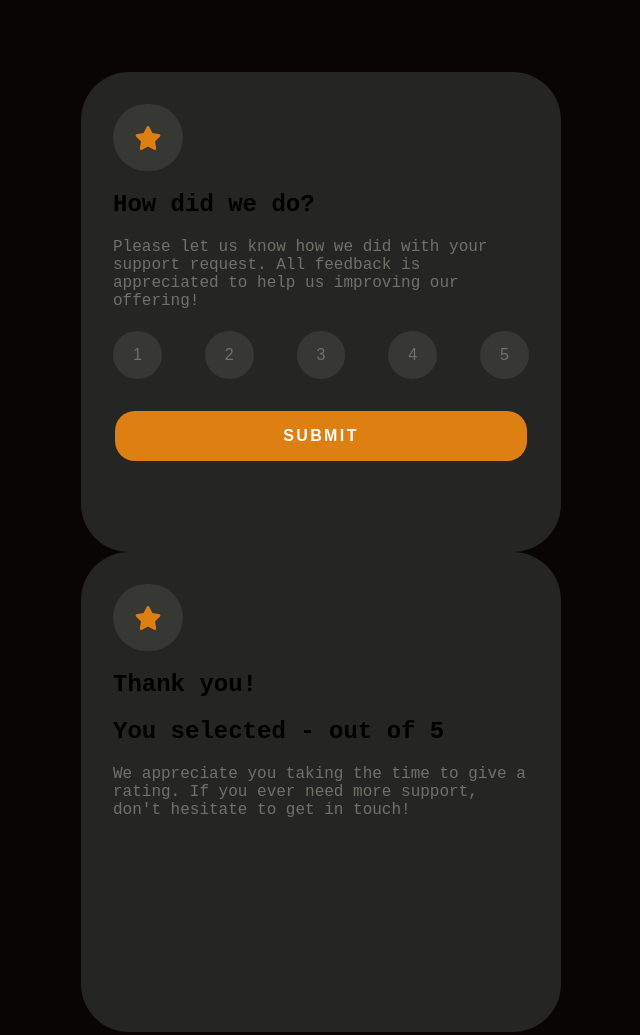
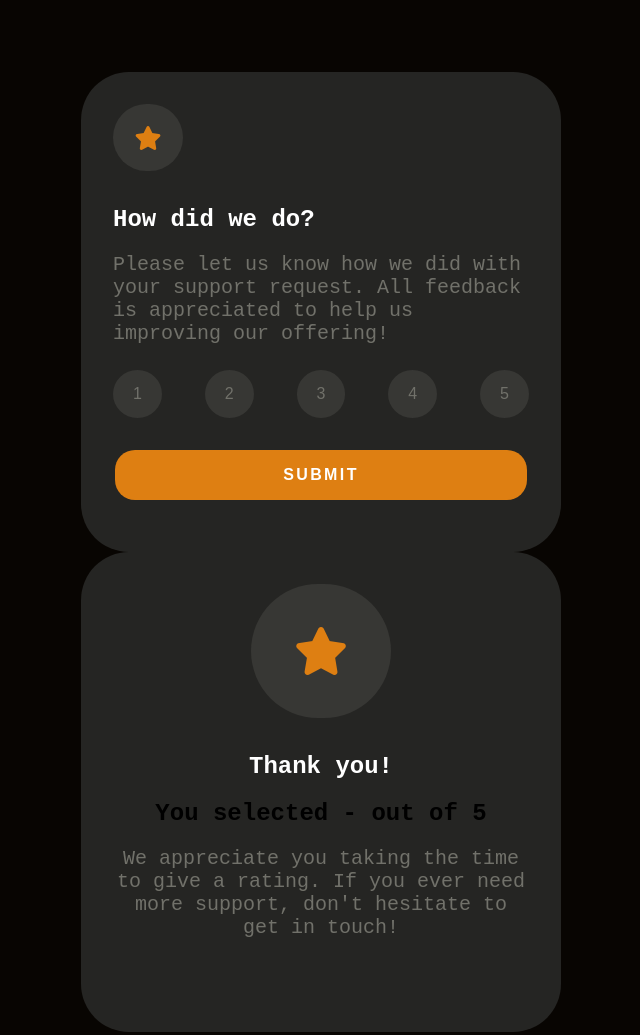
Before and after one commit to KP1709/InteractiveFeedbackCard, a plain HTML site: page index.html in a window 1280 px wide. Shown: the whole page, without its empty margins (319-959 px from the left). Drawn offline with Linux system fonts and the light colour scheme.

Commit message:
Changed property of centering items and changed classes to ids
Changed .heading and .paragraph into classes and changed the property in .centred from justify-content into text-align = center.

```diff
--- a/styles.css
+++ b/styles.css
@@ -38,18 +38,27 @@ body{
 }
 
 .fa-star{
+    background-color: var(--buttons--feedback-card);
+}
+
+#question-star{
+    font-size: 1.5rem;
     padding: 0.9em;
     border-radius: 50em;
-    background-color: var(--buttons--feedback-card);
-    font-size: 1.5rem;
 }
 
-#heading{
+#submitted-star{
+    font-size: 3rem;
+    padding: 0.9em;
+    border-radius: 50em;
+}
+
+.heading{
     margin-top:35px;
     color: white;
 }
 
-#paragraph{
+.paragraph{
     font-size: 1.25rem;
 }
 
@@ -58,7 +67,7 @@ body{
 }
 
 .centred{
-    justify-content:center;
+    text-align:center;
 }
 
 .feedback-scoring{
```
